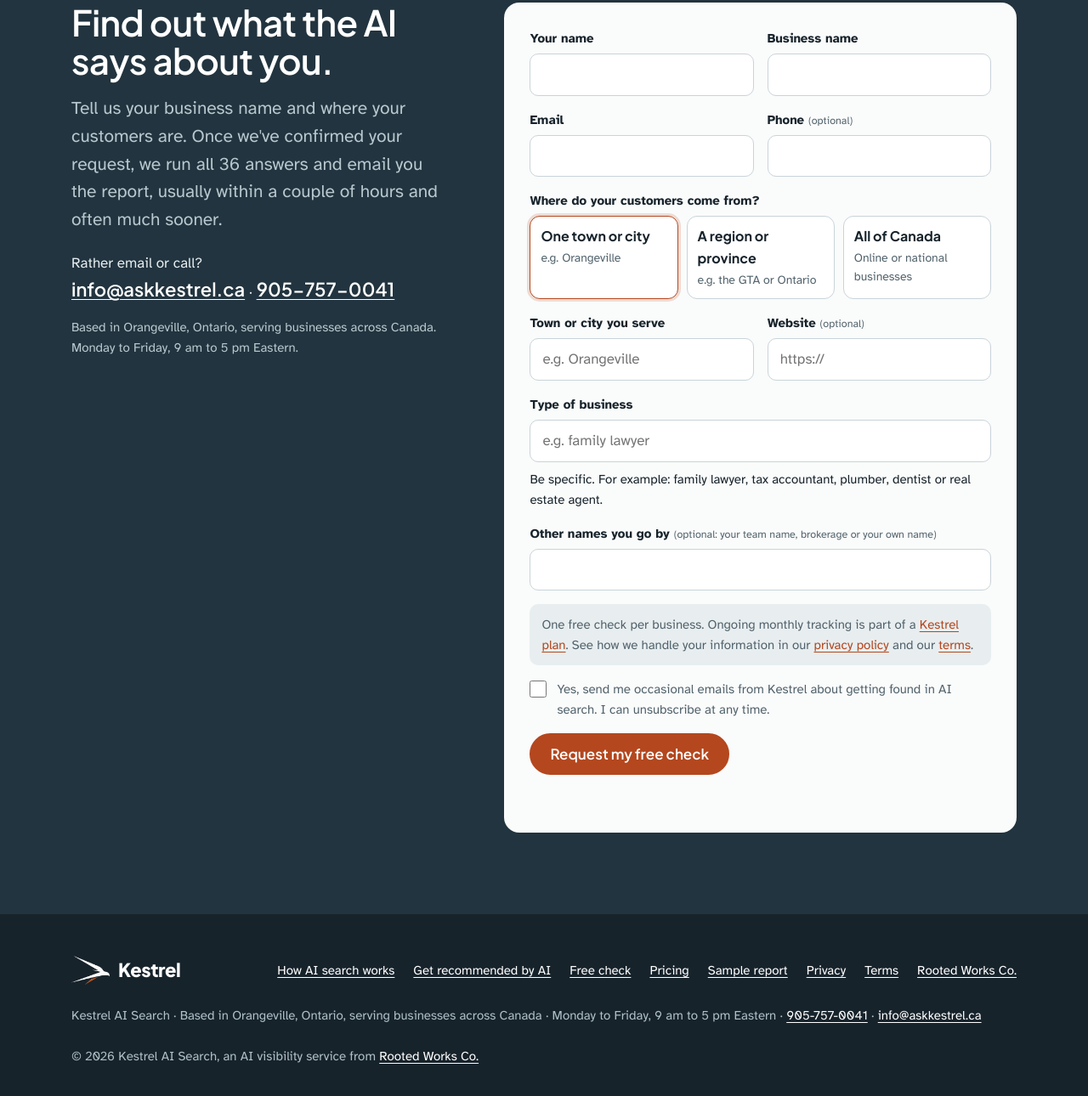
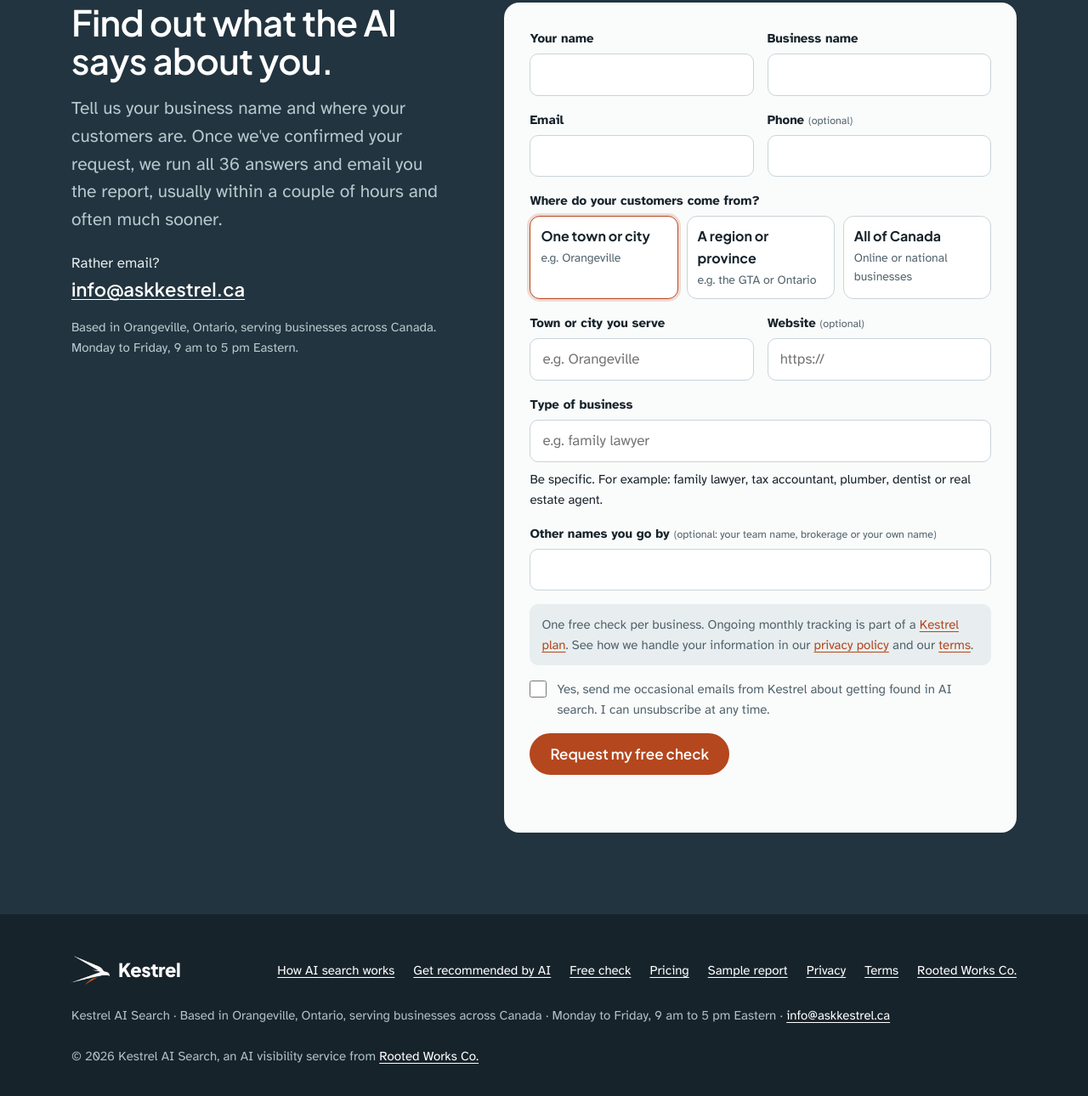
Before and after one commit to daveraney1-hue/askkestrel-site, a plain HTML site: page index.html in a window 1280 px wide. Shown: the part 8708-9998 px from the top of the page at 85% size. Drawn offline with Linux system fonts and the light colour scheme.

Commit message:
Remove the phone number from the site
Footer, contact lines and structured data on every page; email stays as the contact.

Co-Authored-By: Claude Opus 5.5 <noreply@anthropic.com>
Claude-Session: https://claude.ai/code/session_011hjNQtWVoJuNhTNw4MVycC

```diff
--- a/index.html
+++ b/index.html
@@ -22,7 +22,7 @@
 <link rel="stylesheet" href="/assets/k.css?v=20261110b">
 <script async src="https://www.googletagmanager.com/gtag/js?id=G-LDQDSE7P4C"></script>
 <script>window.dataLayer=window.dataLayer||[];function gtag(){dataLayer.push(arguments);}gtag('js',new Date());gtag('config','G-LDQDSE7P4C');</script>
-<script type="application/ld+json">{"@context": "https://schema.org", "@type": "ProfessionalService", "@id": "https://askkestrel.ca/#business", "name": "Kestrel AI Search", "alternateName": "Kestrel", "url": "https://askkestrel.ca/", "logo": "https://askkestrel.ca/assets/apple-touch-icon.png", "description": "Kestrel checks whether ChatGPT, Gemini, Perplexity and Claude recommend a local business, shows who gets named instead, and helps fix it with monthly tracking.", "areaServed": {"@type": "Country", "name": "Canada"}, "address": {"@type": "PostalAddress", "addressLocality": "Orangeville", "addressRegion": "ON", "addressCountry": "CA"}, "email": "info@askkestrel.ca", "parentOrganization": {"@type": "Organization", "name": "Rooted Works Co.", "url": "https://rootedworksco.ca/"}, "telephone": "+1-905-757-0041", "openingHoursSpecification": [{"@type": "OpeningHoursSpecification", "dayOfWeek": ["Monday", "Tuesday", "Wednesday", "Thursday", "Friday"], "opens": "09:00", "closes": "17:00"}], "image": "https://askkestrel.ca/assets/apple-touch-icon.png", "sameAs": ["https://www.linkedin.com/company/askkestrel", "https://www.instagram.com/ask.kestrel"], "priceRange": "$49 to $399 a month"}</script>
+<script type="application/ld+json">{"@context": "https://schema.org", "@type": "ProfessionalService", "@id": "https://askkestrel.ca/#business", "name": "Kestrel AI Search", "alternateName": "Kestrel", "url": "https://askkestrel.ca/", "logo": "https://askkestrel.ca/assets/apple-touch-icon.png", "description": "Kestrel checks whether ChatGPT, Gemini, Perplexity and Claude recommend a local business, shows who gets named instead, and helps fix it with monthly tracking.", "areaServed": {"@type": "Country", "name": "Canada"}, "address": {"@type": "PostalAddress", "addressLocality": "Orangeville", "addressRegion": "ON", "addressCountry": "CA"}, "email": "info@askkestrel.ca", "parentOrganization": {"@type": "Organization", "name": "Rooted Works Co.", "url": "https://rootedworksco.ca/"}, "openingHoursSpecification": [{"@type": "OpeningHoursSpecification", "dayOfWeek": ["Monday", "Tuesday", "Wednesday", "Thursday", "Friday"], "opens": "09:00", "closes": "17:00"}], "image": "https://askkestrel.ca/assets/apple-touch-icon.png", "sameAs": ["https://www.linkedin.com/company/askkestrel", "https://www.instagram.com/ask.kestrel"], "priceRange": "$49 to $399 a month"}</script>
 <style>
 /* Video section (added Nov 2026) */
 .watch{padding-top:0}
@@ -336,7 +336,7 @@
     <div>
       <h2 id="start-h">Find out what the AI says about you.</h2>
       <p class="lede" style="margin-top:18px">Tell us your business name and where your customers are. Once we've confirmed your request, we run all 36 answers and email you the report, usually within a couple of hours and often much sooner.</p>
-      <p class="direct">Rather email or call?<br><a href="mailto:info@askkestrel.ca">info@askkestrel.ca</a> &middot; <a href="tel:+19057570041">905-757-0041</a></p>
+      <p class="direct">Rather email?<br><a href="mailto:info@askkestrel.ca">info@askkestrel.ca</a></p>
       <p style="margin-top:14px;font-size:15px;color:#B9C8CF">Based in Orangeville, Ontario, serving businesses across Canada. Monday to Friday, 9 am to 5 pm Eastern.</p>
     </div>
     <form data-check novalidate>
@@ -382,7 +382,7 @@
       <a href="/terms/">Terms</a>
       <a href="https://rootedworksco.ca/">Rooted Works Co.</a>
     </nav>
-    <address class="biz">Kestrel AI Search &middot; Based in Orangeville, Ontario, serving businesses across Canada &middot; Monday to Friday, 9 am to 5 pm Eastern &middot; <a href="tel:+19057570041">905-757-0041</a> &middot; <a href="mailto:info@askkestrel.ca">info@askkestrel.ca</a></address>
+    <address class="biz">Kestrel AI Search &middot; Based in Orangeville, Ontario, serving businesses across Canada &middot; Monday to Friday, 9 am to 5 pm Eastern &middot; <a href="mailto:info@askkestrel.ca">info@askkestrel.ca</a></address>
     <p>&copy; 2026 Kestrel AI Search, an AI visibility service from <a href="https://rootedworksco.ca/">Rooted Works Co.</a></p>
   </div>
 </footer>
```
Also changed, not shown: 404.html (+1 -1 lines), get-recommended-by-ai/index.html (+3 -3 lines), how-ai-search-works/index.html (+1 -1 lines), pricing/index.html (+1 -1 lines), privacy/index.html (+1 -1 lines), sample-report/index.html (+1 -1 lines), terms/index.html (+1 -1 lines), welcome/index.html (+2 -2 lines).
